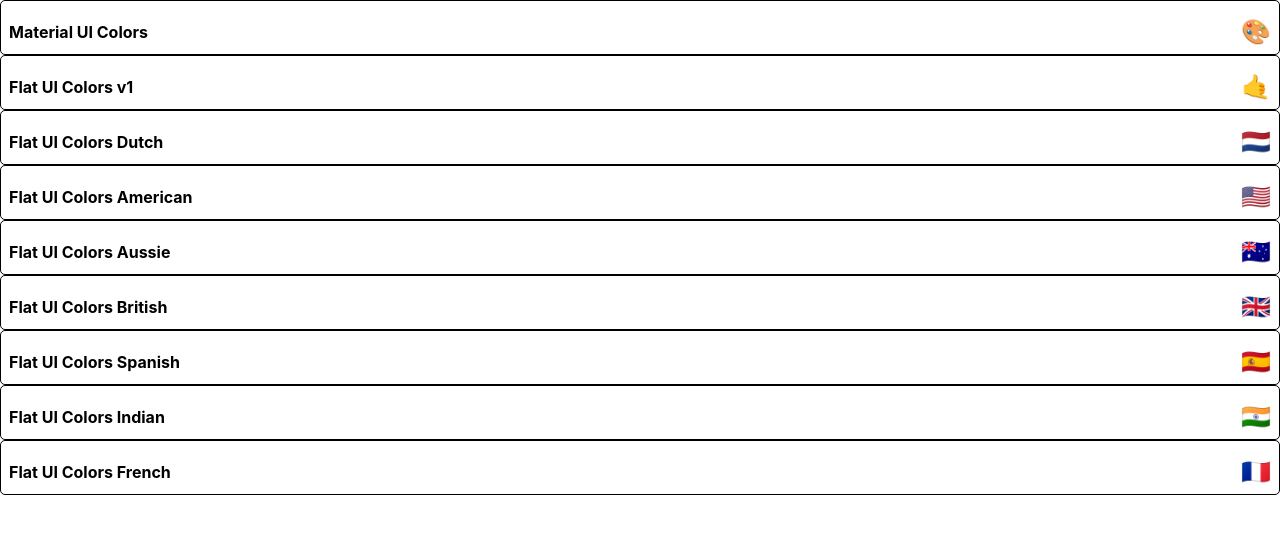
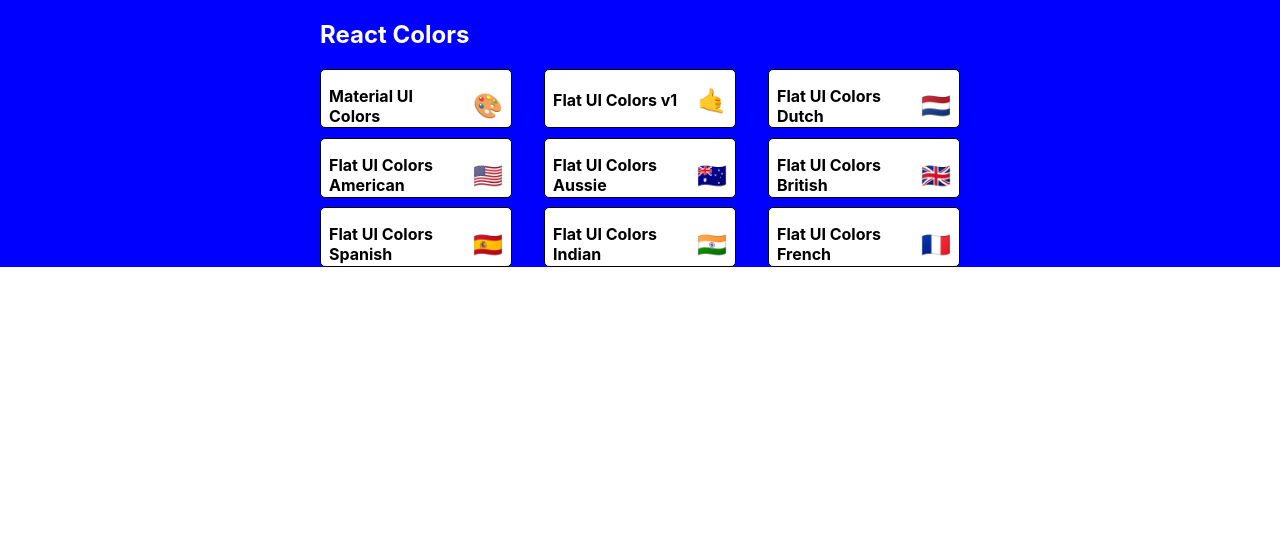
Before and after one commit to Kakamotobi/color-project, a React (Create React App) app: page / in a window 1280 px wide. Shown: the top 534 px of the page. Built offline with nearby package versions, Linux system fonts and the light colour scheme.

Commit message:
Start PaletteList styles withStyles

```diff
--- a/src/PaletteList.js
+++ b/src/PaletteList.js
@@ -1,19 +1,57 @@
 import React, { Component } from "react";
+import { Link } from "react-router-dom";
+import { withStyles } from "@mui/styles";
 import MiniPalette from "./MiniPalette.js";
-import { Link } from "react-router-dom";
+
+const styles = {
+	PaletteList: {
+		height: "100%",
+		display: "flex",
+		justifyContent: "center",
+		alignItems: "flex-start",
+		backgroundColor: "blue",
+	},
+	PaletteList__container: {
+		width: "50%",
+		display: "flex",
+		flexDirection: "column",
+		alignItems: "flex-start",
+		flexWrap: "flex-wrap",
+	},
+	PaletteList__header: {
+		width: "100%",
+		display: "flex",
+		justifyContent: "space-between",
+		color: "#fff",
+	},
+	PaletteList__palettes: {
+		width: "100%",
+		display: "grid",
+		gridTemplateColumns: "repeat(3, 30%)",
+		gridGap: "5%",
+		boxSizing: "border-box",
+	},
+};
 
 class PaletteList extends Component {
 	render() {
-		const { palettes } = this.props;
+		const { classes, palettes } = this.props;
 
 		return (
-			<div className="PaletteList">
-				{palettes.map((palette) => (
-					<MiniPalette {...palette} />
-				))}
+			<div className={classes.PaletteList}>
+				<div className={classes.PaletteList__container}>
+					<nav className={classes.PaletteList__header}>
+						<h1>React Colors</h1>
+					</nav>
+					<div className={classes.PaletteList__palettes}>
+						{palettes.map((palette) => (
+							<MiniPalette {...palette} />
+						))}
+					</div>
+				</div>
 			</div>
 		);
 	}
 }
 
-export default PaletteList;
+export default withStyles(styles)(PaletteList);
```
